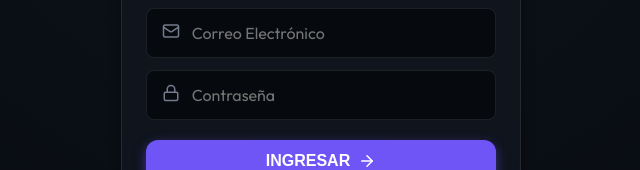
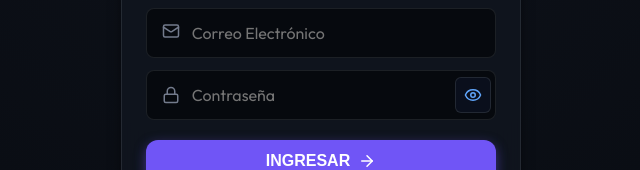
Before and after one commit to cereterall-coder/control-depositos, a React (Vite) app: page /login in a window 1280 px wide. Shown: the part 266-436 px from the top of the page, without its empty margins (319-959 px from the left). Built offline with nearby package versions, Linux system fonts and the light colour scheme; no server answers.

Commit message:
feat: add visible password toggle eye icon to login

```diff
--- a/src/pages/Login.jsx
+++ b/src/pages/Login.jsx
@@ -2,7 +2,7 @@ import { useState } from 'react';
 import { useAuth } from '../context/AuthContext';
 import { supabase } from '../lib/supabase';
 import { useNavigate } from 'react-router-dom';
-import { ShieldCheck, Mail, Lock, ArrowRight, User } from 'lucide-react';
+import { ShieldCheck, Mail, Lock, ArrowRight, User, Eye, EyeOff } from 'lucide-react';
 import toast from 'react-hot-toast';
 
 const Login = () => {
@@ -10,6 +10,8 @@ const Login = () => {
     const navigate = useNavigate();
     const [loading, setLoading] = useState(false);
     const [isRegistering, setIsRegistering] = useState(false);
+    const [registrationSuccess, setRegistrationSuccess] = useState(false);
+    const [showPassword, setShowPassword] = useState(false);
 
     const [email, setEmail] = useState('');
     const [password, setPassword] = useState('');
@@ -48,8 +50,9 @@ const Login = () => {
                 if (!phone) throw new Error("Por favor ingresa tu teléfono");
 
                 await signUp(email, password, fullName, alias, phone);
-                toast.success('¡Registro exitoso! Confirma tu e-mail.', { duration: 5000 });
-                setIsRegistering(false);
+                // toast.success('¡Registro exitoso! Confirma tu e-mail.', { duration: 5000 });
+                setRegistrationSuccess(true);
+                // setIsRegistering(false); // Managed by UI state now
             } else {
                 const data = await signIn(email, password);
                 toast.success('Bienvenido de vuelta');
@@ -90,6 +93,39 @@ const Login = () => {
         <div className="app-container" style={{ minHeight: '100vh', display: 'flex', flexDirection: 'column', background: 'radial-gradient(circle at top, var(--bg-surface), var(--bg-app))', overflowY: 'auto' }}>
             <div style={{ flex: 1, display: 'flex', alignItems: 'center', justifyContent: 'center', padding: '1rem', paddingBottom: '3rem' }}>
                 <div className="glass-panel" style={{ padding: '2rem 1.5rem', maxWidth: '400px', width: '100%', textAlign: 'center' }}>
+                    {registrationSuccess ? (
+                        <div className="animate-fade-in">
+                            <div style={{
+                                width: '80px', height: '80px', borderRadius: '50%',
+                                background: 'rgba(34, 197, 94, 0.1)', color: '#22c55e',
+                                display: 'flex', alignItems: 'center', justifyContent: 'center',
+                                margin: '0 auto 1.5rem',
+                                boxShadow: '0 0 20px rgba(34, 197, 94, 0.2)'
+                            }}>
+                                <Mail size={40} />
+                            </div>
+                            <h2 className="text-h2" style={{ marginBottom: '1rem' }}>
+                                ¡Registro Exitoso!
+                            </h2>
+                            <p style={{ color: 'var(--text-secondary)', marginBottom: '2rem', lineHeight: '1.6', fontSize: '0.95rem' }}>
+                                Hemos enviado un enlace de verificación a <strong>{email}</strong>.
+                                <br /><br />
+                                Por favor, abre el mensaje y haz clic en el botón para <strong>confirmar tu cuenta</strong> y continuar.
+                            </p>
+                            <button
+                                onClick={() => {
+                                    setRegistrationSuccess(false);
+                                    setIsRegistering(false);
+                                    window.location.reload(); // Reload to clear states clean or just reset
+                                }}
+                                className="btn btn-primary"
+                                style={{ width: '100%' }}
+                            >
+                                Entendido, ir a Iniciar Sesión
+                            </button>
+                        </div>
+                    ) : (
+                        <>
                             <div style={{ marginBottom: '1.5rem', display: 'flex', justifyContent: 'center' }}>
                                 <div style={{ padding: '0.75rem', background: 'var(--bg-surface)', borderRadius: '50%', boxShadow: 'var(--shadow-glow)' }}>
                                     <ShieldCheck size={40} color="var(--color-primary)" />
@@ -193,16 +229,40 @@ const Login = () => {
                                     </div>
 
                                     <div style={{ position: 'relative' }}>
-                                <Lock size={18} style={{ position: 'absolute', left: '1rem', top: '0.85rem', color: 'var(--text-muted)' }} />
+                                        <Lock size={18} style={{ position: 'absolute', left: '1rem', top: '50%', transform: 'translateY(-50%)', color: 'var(--text-muted)', zIndex: 10 }} />
                                         <input
-                                    type="password"
+                                            type={showPassword ? "text" : "password"}
                                             placeholder="Contraseña"
                                             required
                                             className="input-field"
-                                    style={{ paddingLeft: '2.8rem' }}
+                                            style={{ paddingLeft: '2.8rem', paddingRight: '3rem', borderRadius: '8px' }}
                                             value={password}
                                             onChange={e => setPassword(e.target.value)}
                                         />
+                                        <button
+                                            type="button"
+                                            onClick={() => setShowPassword(!showPassword)}
+                                            style={{
+                                                position: 'absolute',
+                                                right: '5px',
+                                                top: '50%',
+                                                transform: 'translateY(-50%)',
+                                                background: 'rgba(15, 23, 42, 0.5)',
+                                                border: '1px solid rgba(255,255,255,0.1)',
+                                                borderRadius: '6px',
+                                                color: '#60a5fa',
+                                                cursor: 'pointer',
+                                                zIndex: 50,
+                                                width: '36px',
+                                                height: '36px',
+                                                display: 'flex',
+                                                alignItems: 'center',
+                                                justifyContent: 'center',
+                                                padding: 0
+                                            }}
+                                        >
+                                            {showPassword ? <EyeOff size={18} /> : <Eye size={18} />}
+                                        </button>
                                     </div>
 
                                     <button
@@ -238,6 +298,8 @@ const Login = () => {
                                     {isRegistering ? '¿Ya tienes cuenta? Ingresa aquí' : '¿Nuevo usuario? Regístrate aquí'}
                                 </button>
                             </div>
+                        </>
+                    )}
                 </div>
             </div>
 
```
Lines whose indentation alone changed are shown as unchanged.
